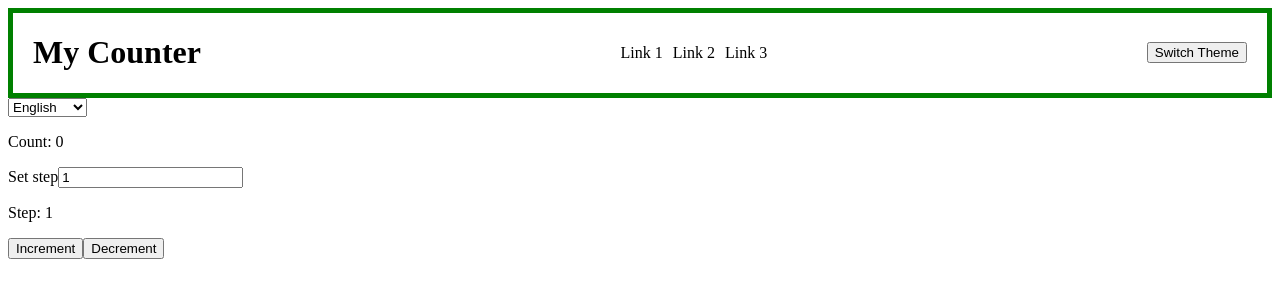
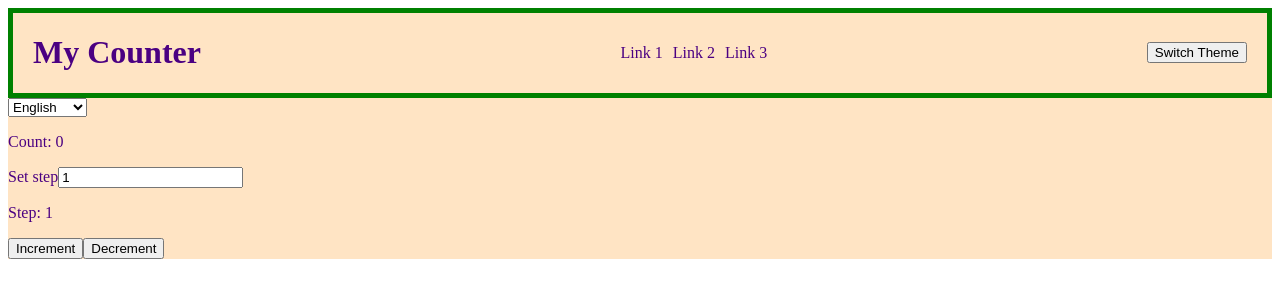
Before and after one commit to Vantuzs/redux-toolkit, a React (Create React App) app: page / in a window 1280 px wide. Shown: the top 300 px of the page. Built offline with nearby package versions, Linux system fonts and the light colour scheme.

Commit message:
Add theme sass tamplates

```diff
--- a/src/Components/Counter/Counter.module.scss
+++ b/src/Components/Counter/Counter.module.scss
@@ -1,9 +1,9 @@
+@use '../../common/styles/template';
+
 .darkTheme{
-    background-color: black;
-    color: gold;
+    @extend %darkTheme
 }
 
-.ligthTheme {
-    background-color: bisque;
-    color: indigo;
+.lightTheme {
+    @extend %lightTheme
 }
--- a/src/Components/Header/Header.module.scss
+++ b/src/Components/Header/Header.module.scss
@@ -1,3 +1,5 @@
+@use '../../common/styles/template';
+
 .header {
     border: 5px solid green;
     display: flex;
@@ -14,11 +16,9 @@
 }
 
 .darkTheme{
-    background-color: black;
-    color: gold;
+    @extend %darkTheme
 }
 
-.ligthTheme {
-    background-color: bisque;
-    color: indigo;
+.lightTheme {
+    @extend %lightTheme
 }
--- /dev/null
+++ b/src/common/styles/_template.scss
@@ -0,0 +1,11 @@
+@import './variables';
+
+%darkTheme{
+    background-color: $darkBg;
+    color: $darkColor;
+}
+
+%lightTheme {
+    background-color: $lightBg;
+    color: $lightColor;
+}
--- /dev/null
+++ b/src/common/styles/_variables.scss
@@ -0,0 +1,4 @@
+$darkBg: black;
+$lightBg: bisque;
+$darkColor: gold;
+$lightColor: indigo;
```
